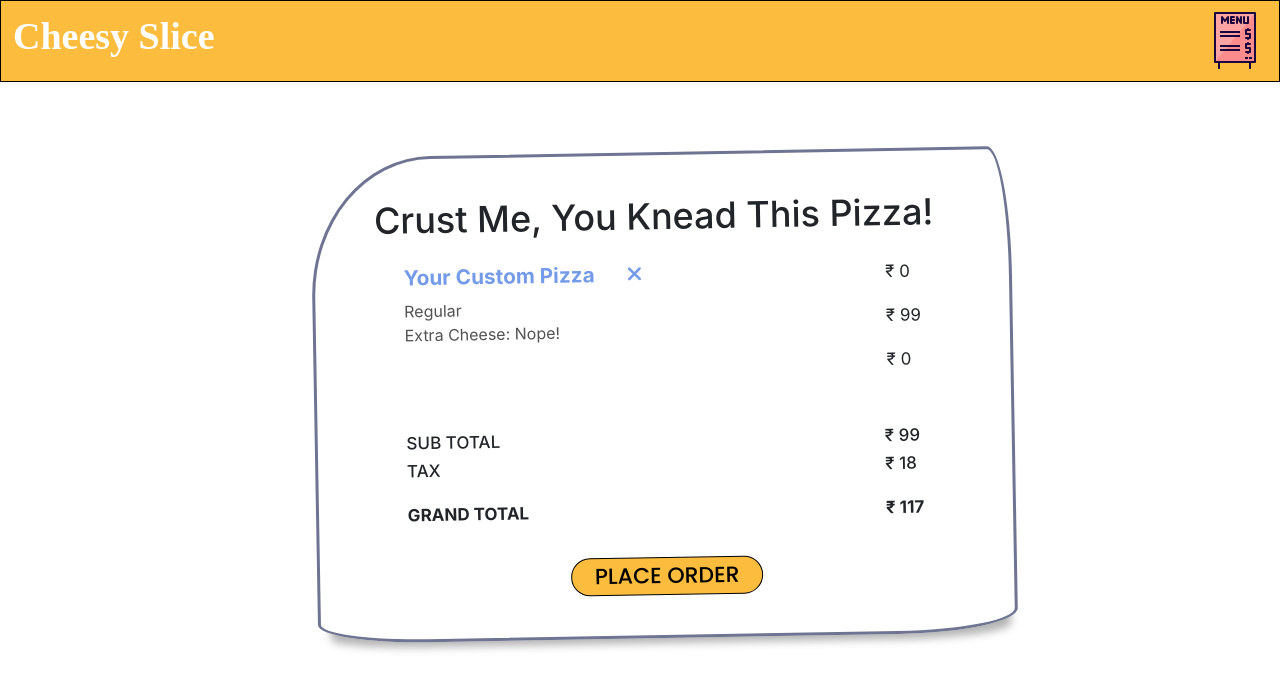
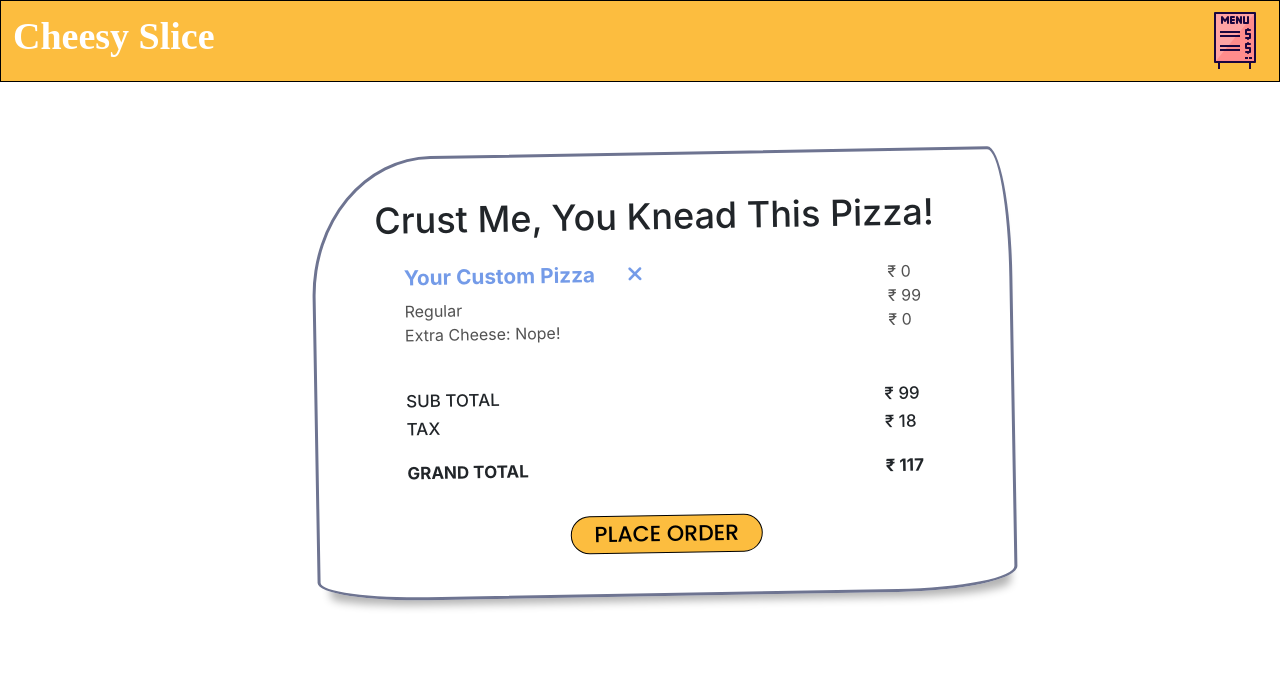
Before and after one commit to eyekavya/BurgerApp-React, a React (Create React App) app: page /cart in a window 1280 px wide. Shown: the top 690 px of the page. Built offline with nearby package versions, Linux system fonts and the light colour scheme; a web font is replaced by a local one.

Commit message:
fixed pizza price style

```diff
--- a/src/components/Cart/StyledCart.js
+++ b/src/components/Cart/StyledCart.js
@@ -70,7 +70,8 @@ export const StyledCart = styled.section`
   }
 
   .pizza-desc p,
-  .pizza-desc span {
+  .pizza-desc span,
+  .pizza-price {
     color: #525252;
     font-size: 1rem;
     line-height: 0.5;
```
